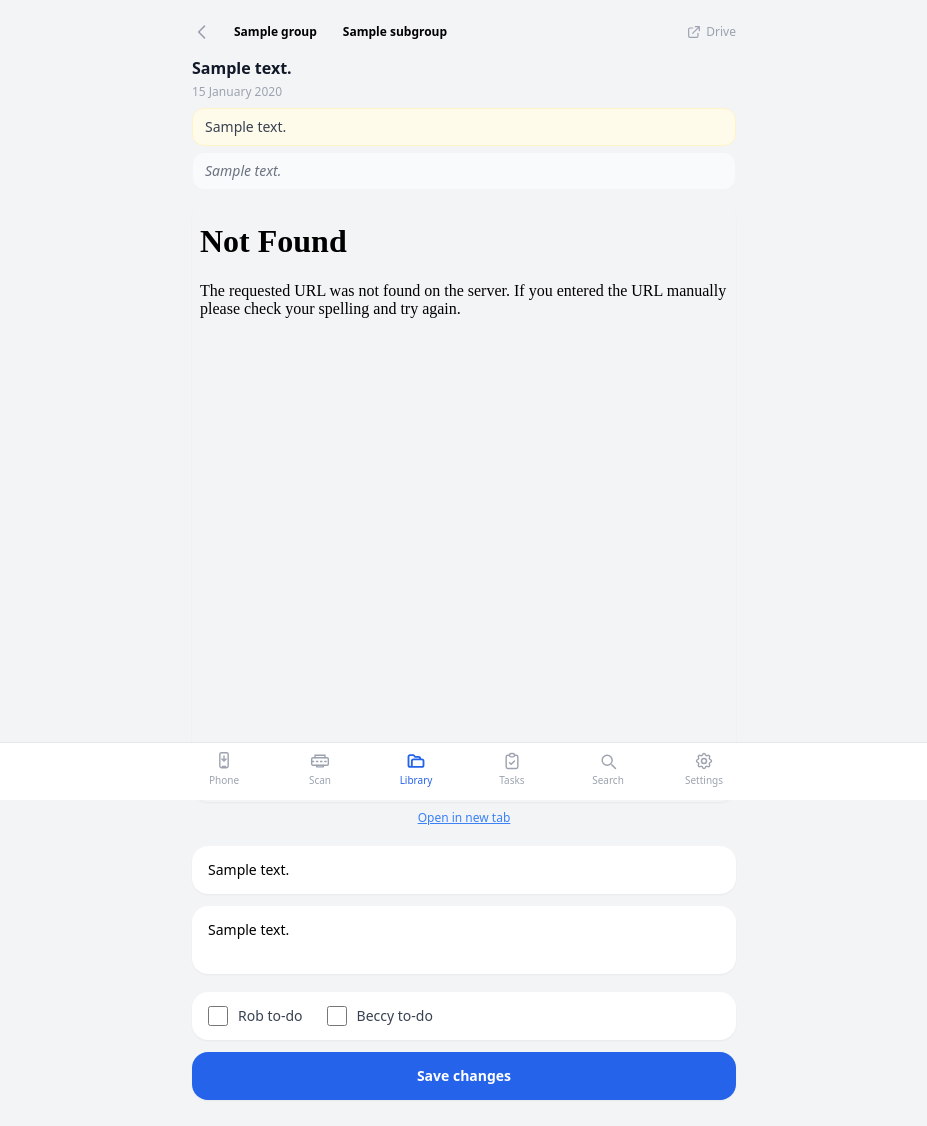
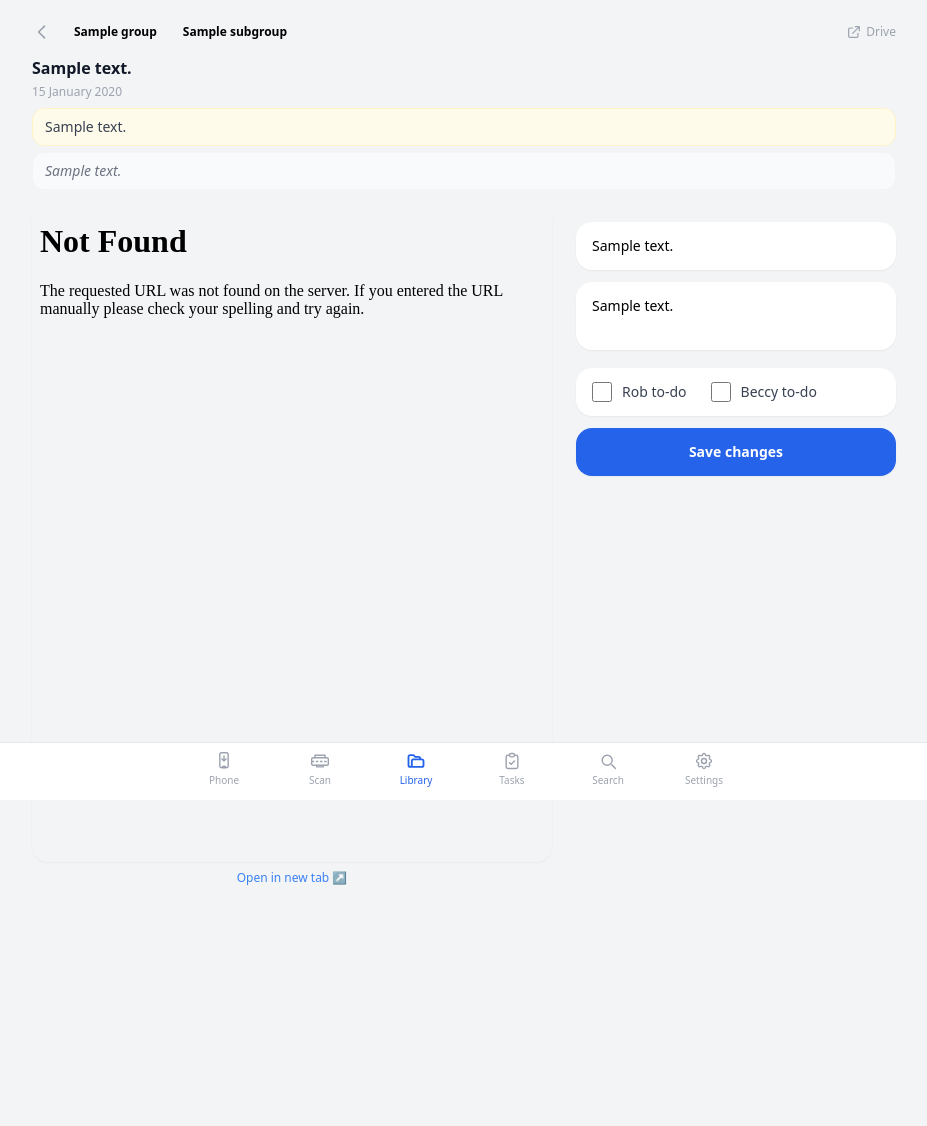
Before and after one commit to robcmorgan/scanny, a Python web app: template app/templates/document_viewer.html in a window 1280 px wide. Shown: the top 1126 px of the page, without its empty margins (176-1103 px from the left). After the commit the page ends 885 px from the top, so only its background shows below. Run offline with Jinja, Linux system fonts and the light colour scheme; the template is opened without the code that fills it: most values are stand-ins (such as "Sample title", 1, 10 or a date in 2020); some libraries are stand-ins or nearby versions.

Commit message:
Expand library document viewer to match import detail layout
- Desktop: two-column layout with iframe filling left column at full
  height; edit form in right panel (w-80); container expands to max-w-4xl
- Mobile: full-width thumbnail capped at 50vh with overflow scroll;
  Open PDF link below
- Also cleared the one stale Mac-local custom_path from Calendar subgroup

Co-Authored-By: Claude Sonnet 4.6 <noreply@anthropic.com>

```diff
--- a/app/templates/document_viewer.html
+++ b/app/templates/document_viewer.html
@@ -1,5 +1,6 @@
 {% extends "base.html" %}
 {% set active = 'library' %}
+{% block main_class %}sm:max-w-4xl{% endblock %}
 {% block title %}{{ doc.assigned_item_one_off_description or doc.desired_filename or doc.file_name_when_imported }}{% endblock %}
 {% block content %}
 
@@ -76,39 +77,51 @@
 
 {% if doc.drive_file_id %}
 
-<!-- Mobile: thumbnail card that opens PDF directly in the browser viewer -->
-<a href="/document/{{ doc.id }}/file"
-   class="block sm:hidden rounded-2xl overflow-hidden bg-gray-100 shadow-sm active:opacity-70 transition-opacity mb-3">
-  <div class="aspect-[3/4] relative">
+<!-- Mobile: full-width thumbnail with scroll -->
+<div class="sm:hidden mb-3">
+  <a href="/document/{{ doc.id }}/file"
+     class="block rounded-2xl overflow-hidden bg-gray-100 shadow-sm active:opacity-70"
+     style="max-height: 50vh; overflow-y: auto;">
     <img src="/thumbnail/{{ doc.id }}?v={{ doc.drive_file_id[-4:] }}"
-         class="w-full h-full object-cover"
+         class="w-full"
          onerror="this.style.display='none'">
-    <div class="absolute inset-x-0 bottom-0 flex justify-center pb-5">
-      <span class="bg-white/90 backdrop-blur text-gray-800 font-semibold text-sm px-5 py-2 rounded-full shadow">
-        Open PDF
-      </span>
-    </div>
-  </div>
-</a>
-
-<!-- Desktop: inline iframe -->
-<div class="hidden sm:block w-full rounded-2xl overflow-hidden bg-gray-100 shadow-sm" style="height: calc(100vh - 200px)">
-  <iframe src="/document/{{ doc.id }}/file" class="w-full h-full border-0"></iframe>
+  </a>
+  <p class="text-xs text-gray-400 text-center mt-2">
+    <a href="/document/{{ doc.id }}/file" target="_blank" class="text-blue-500">Open PDF ↗</a>
+  </p>
 </div>
-<p class="hidden sm:block text-xs text-gray-400 text-center mt-2">
-  <a href="/document/{{ doc.id }}/file" target="_blank" class="text-blue-500 underline">Open in new tab</a>
-</p>
 
 {% else %}
-<div class="text-center py-12 text-gray-400">
-  <svg class="w-12 h-12 mx-auto mb-3 opacity-30" fill="none" viewBox="0 0 24 24" stroke="currentColor">
+<div class="sm:hidden text-center py-8 text-gray-400 mb-3">
+  <svg class="w-10 h-10 mx-auto mb-2 opacity-30" fill="none" viewBox="0 0 24 24" stroke="currentColor">
     <path stroke-linecap="round" stroke-linejoin="round" stroke-width="1" d="M9 12h6m-6 4h6m2 5H7a2 2 0 01-2-2V5a2 2 0 012-2h5.586a1 1 0 01.707.293l5.414 5.414a1 1 0 01.293.707V19a2 2 0 01-2 2z"/>
   </svg>
-  <p class="text-sm">No file linked to this document yet.</p>
+  <p class="text-sm">No file linked yet.</p>
 </div>
 {% endif %}
 
-<!-- Edit form -->
+<div class="sm:flex sm:gap-6 sm:items-start">
+
+{% if doc.drive_file_id %}
+<!-- Desktop: inline iframe fills left column -->
+<div class="hidden sm:block sm:flex-1 sticky top-4">
+  <div class="bg-gray-100 rounded-2xl overflow-hidden w-full shadow-sm"
+       style="height: min(820px, calc(100vh - 140px));">
+    <iframe src="/document/{{ doc.id }}/file" class="w-full h-full border-0"></iframe>
+  </div>
+  <p class="text-xs text-gray-400 text-center mt-2">
+    <a href="/document/{{ doc.id }}/file" target="_blank" class="text-blue-500">Open in new tab ↗</a>
+  </p>
+</div>
+{% else %}
+<div class="hidden sm:flex sm:flex-1 items-center justify-center text-gray-300 py-20">
+  <svg class="w-12 h-12 opacity-30" fill="none" viewBox="0 0 24 24" stroke="currentColor">
+    <path stroke-linecap="round" stroke-linejoin="round" stroke-width="1" d="M9 12h6m-6 4h6m2 5H7a2 2 0 01-2-2V5a2 2 0 012-2h5.586a1 1 0 01.707.293l5.414 5.414a1 1 0 01.293.707V19a2 2 0 01-2 2z"/>
+  </svg>
+</div>
+{% endif %}
+
+<!-- Edit form --><div class="sm:w-80 sm:shrink-0">
 <form action="/document/{{ doc.id }}/update" method="post" class="mt-5 space-y-3">
 
   <input type="text" name="item_one_off_description"
@@ -149,6 +162,9 @@
     Save changes
   </button>
 </form>
+
+</div><!-- end sm:w-80 right panel -->
+</div><!-- end sm:flex wrapper -->
 
 <script>
 function editToggleTodo() {
```
